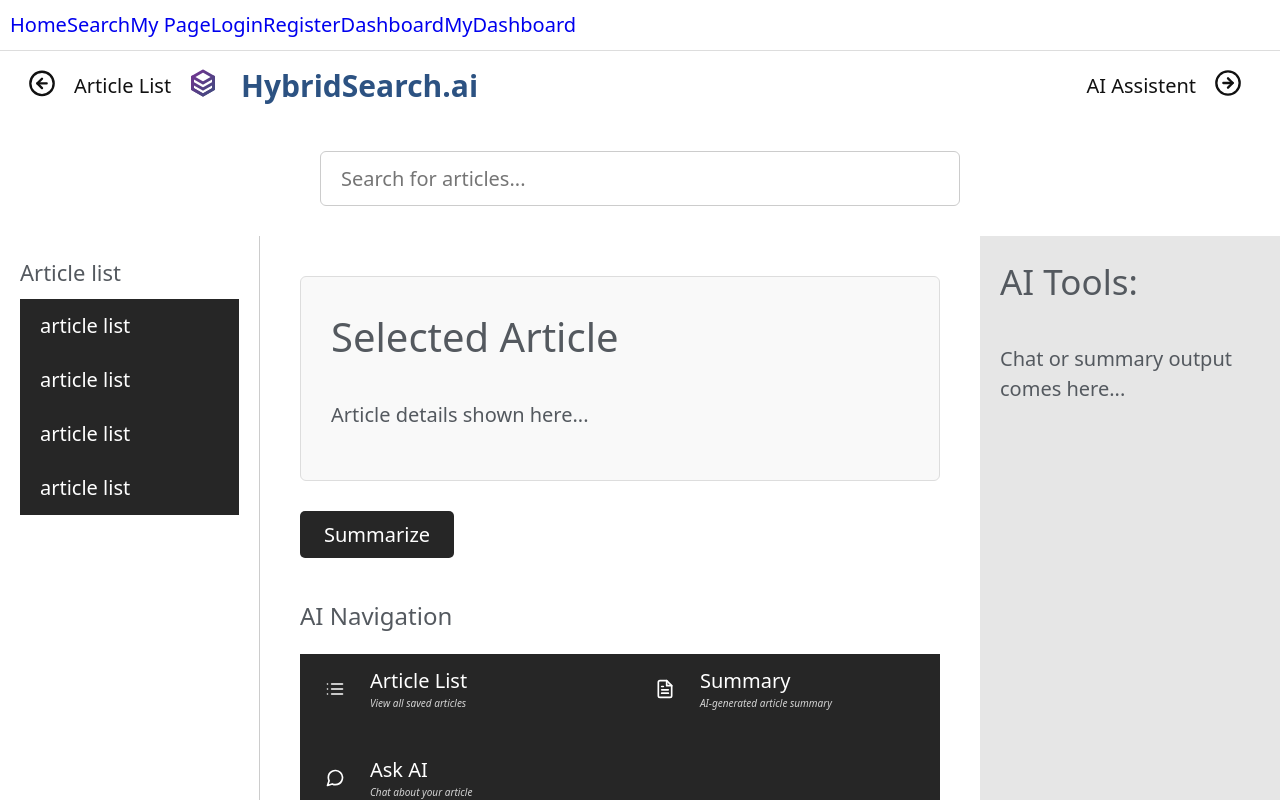
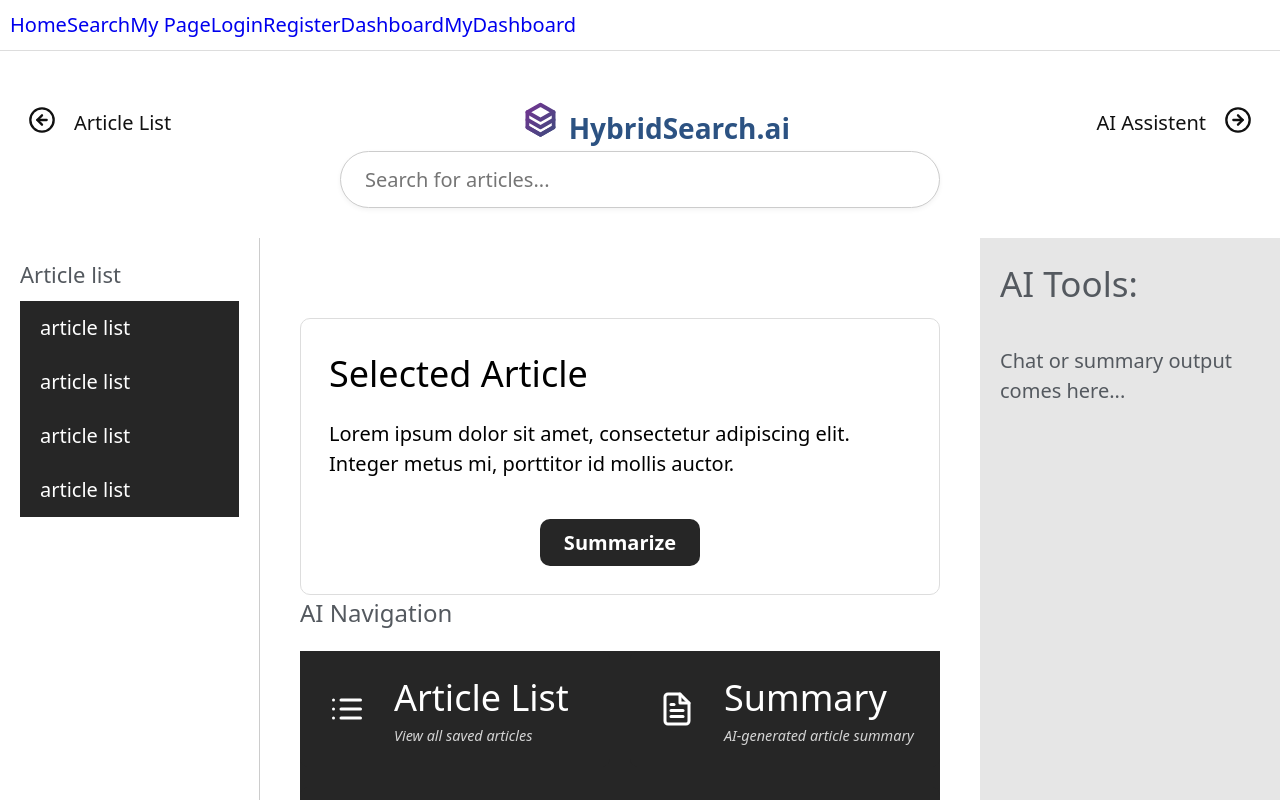
Before and after one commit to Hussein-Ali-Shamarti/Bachelor-SearchMotor, a React (Create React App) app in the folder frontend/: page /mydashboard in a window 1280 px wide. Shown: the top 800 px of the page. Built offline with nearby package versions, Linux system fonts and the light colour scheme.

Commit message:
feat(dashboard): desktop view – selected article vises med summarize-knapp, AI summary kan åpnes/lukkes, sort tekst og knappestil oppdatert

```diff
--- a/frontend/src/assets/styles/HeaderDashboard.css
+++ b/frontend/src/assets/styles/HeaderDashboard.css
@@ -1,5 +1,5 @@
 /* Hele headeren */
-.site-header {
+.dashboard-header {
     width: 100%;
     padding: 10px 20px;
     background-color: white;
@@ -8,13 +8,13 @@
   }
 
   /* Flex container for pil og logo */
-  .header-content {
+  .dashboard-header-content {
     display: flex;
     align-items: center;
   }
 
   /* Container for kun PIL */
-  .sidebar-toggle-container {
+  .dashboard-sidebar-toggle-container {
     display: flex;
     align-items: center;
     justify-content: center;
@@ -22,7 +22,7 @@
   }
 
   /* PIL-knapp */
-  .sidebar-toggle-button {
+  .dashboard-sidebar-toggle-button {
     background: none;
     border: none;
     cursor: pointer;
@@ -33,28 +33,29 @@
   }
 
   /* PIL-rotasjon */
-  .sidebar-toggle-button.rotated {
+  .dashboard-sidebar-toggle-button.rotated {
     transform: rotate(180deg);
   }
 
   /* Container for LOGO */
-  .logo-container {
+  .dashboard-logo-container {
     display: flex;
     align-items: center;
-    margin-left: 5px; /* Liten ekstra dytt fra venstre */
+    justify-content: center;
+    flex-grow: 1; /* Får logoen til å ta opp tilgjengelig plass */
   }
 
-  .logo-container a {
+  .dashboard-logo-container a {
     display: flex;
     align-items: center;
+    gap: 0.1rem; /* mindre mellomrom mellom logo og tekst */
   }
 
-  .logo-container img {
-    height: 36px;
+  .dashboard-logo-container img {
+    height: 45px;
   }
 
-  .logo-container h1 {
-    margin-left: 10px;
+  .dashboard-logo-container h1 {
     font-size: 1.5rem;
     color: #2c5282;
   }
--- a/frontend/src/assets/styles/HeaderMyDashboard.css
+++ b/frontend/src/assets/styles/HeaderMyDashboard.css
@@ -1,118 +1,86 @@
-/* Hovedheader */
+/* ---------- HEADER STRUKTUR ---------- */
 .site-header {
-  position: relative;
-  height: 70px;
-  padding: 0 1rem;
-  display: flex;
-  align-items: center;
-}
-
-/* Inside layout: 3 kolonner */
-.site-header .inside {
   display: grid;
   grid-template-columns: auto 1fr auto;
   align-items: center;
+  height: 70px;
+  padding: 0 1rem;
+  background-color: #fff;
   width: 100%;
 }
 
-/* Venstre knapp og tekst (pil) */
-.sidebar-back-button {
-  display: flex;
-  align-items: center;
-  gap: 0.5rem;
-  justify-content: flex-start;
-}
-
-/* Midten: sentrert logo */
+/* ---------- MIDTEN: LOGO ---------- */
 .wrapper {
   display: flex;
   justify-content: center;
+  align-items: center;
+  height: 100%;
+  padding: 1rem;
+  margin: 1rem;
 }
 
 .logo-container {
   display: flex;
   align-items: center;
-  gap: 0.5rem;
+  gap: 0.3rem; /* mindre mellomrom mellom bilde og tekst */
   flex-direction: row;
+  padding-top: 0.5rem;
 }
 
-
-/* Høyre AI-knapp */
-.sidebar-switcher-ai {
-  display: flex;
-  align-items: center;
-  gap: 0.5rem;
-  justify-content: flex-end;
-  height: 100%;
-  padding-right: 0.5rem;
+.logo-container img {
+  height: 45px;
 }
 
+.logo-container h1 {
+  font-size: 1.4rem;
+  color: #2c5282;
+  margin: 0;
+}
 
-/* VENSTRE: Pil og tekst (Article List) */
+/* ---------- VENSTRE: PIL OG TEKST ---------- */
 .sidebar-back-button {
   display: flex;
   align-items: center;
   gap: 0.5rem;
-  color: #111; /* Svart tekst og ikon */
+  color: #111;
 }
 
 .sidebar-back-button button {
   background: none;
   border: none;
   font-size: 1.7rem;
-  color: #111; /* Svart ikon */
+  color: #111;
   cursor: pointer;
   padding: 0.4rem;
   transition: color 0.3s ease, transform 0.2s ease;
 }
 
-/* HØYRE: AI-assistent knapp og tekst */
+.sidebar-back-button button:hover {
+  color: #444;
+  transform: scale(1.1);
+}
+
+/* ---------- HØYRE: AI-KNAPP ---------- */
 .sidebar-switcher-ai {
   display: flex;
   align-items: center;
   gap: 0.5rem;
-  color: #111; /* Svart tekst og ikon */
+  color: #111;
   height: 100%;
-  padding-right: 0.5rem;
+  justify-content: flex-end;
 }
 
 .sidebar-switcher-ai button {
   background: none;
   border: none;
   font-size: 1.7rem;
-  color: #111; /* Svart ikon */
+  color: #111;
   cursor: pointer;
   padding: 0.4rem;
   transition: color 0.3s ease, transform 0.2s ease;
 }
 
-.sidebar-back-button button:hover,
 .sidebar-switcher-ai button:hover {
-  color: #444; /* Mørk grå hover-effekt */
+  color: #444;
   transform: scale(1.1);
 }
-
-
-.site-header {
-  position: relative;
-  display: flex;
-  align-items: center;
-  justify-content: center; /* ← midtstill midtinholdet */
-  height: 70px;
-}
-
-/* Slik at venstre og høyre seksjoner ikke påvirker midten */
-.sidebar-back-button,
-.sidebar-switcher-ai {
-  position: absolute;
-  top: 50%;
-  transform: translateY(-50%);
-}
-
-.sidebar-back-button {
-  left: 1rem;
-}
-
-.sidebar-switcher-ai {
-  right: 1rem;
-}
--- a/frontend/src/assets/styles/MyDashboard.css
+++ b/frontend/src/assets/styles/MyDashboard.css
@@ -3,16 +3,26 @@
 --------------------------------------------------------------*/
 
 .search-bar-wrapper {
-  text-align: center;
-  margin: 1.5rem auto;
+  display: flex;
+  justify-content: center;
+  margin: 1.5rem 0;
+  padding: 0 1rem;
 }
 
 .search-input {
-  width: 50%;
-  padding: 0.75rem 1rem;
+  width: 100%;
+  max-width: 600px;
+  padding: 0.8rem 1.2rem;
   font-size: 1rem;
-  border-radius: 6px;
+  border-radius: 2rem;
   border: 1px solid #ccc;
+  box-shadow: 0 2px 5px rgba(0, 0, 0, 0.05);
+  transition: box-shadow 0.2s ease;
+}
+
+.search-input:focus {
+  outline: none;
+  box-shadow: 0 2px 8px rgba(0, 0, 0, 0.15);
 }
 
 /* -------------------------------------------------------------
@@ -59,38 +69,72 @@
 }
 
 /* -------------------------------------------------------------
-  HOVEDOMRÅDE – SELECTED ARTICLE & KNAPPER
+  HOVEDOMRÅDE – SELECTED ARTICLE OG SUMMARY
 --------------------------------------------------------------*/
 
 .main-area {
   padding: 2rem;
 }
 
-.selected-article {
-  background: #f9f9f9;
-  border: 1px solid #ddd;
-  padding: 1.5rem;
-  border-radius: 6px;
-  margin-bottom: 1.5rem;
+.dashboard-cards {
+  display: flex;
+  flex-wrap: wrap;
+  gap: 2rem;
+  margin-top: 2rem;
 }
 
-.summary-action {
-  margin-bottom: 2rem;
+.selected-article-card,
+.summary-article-card {
+  background: white;
+  border: 1px solid #ddd;
+  border-radius: 0.5rem;
+  padding: 1.4rem;
+  color: black;
+  box-shadow: none;
+}
+
+.card-content h2 {
+  margin-top: 0;
+  margin-bottom: 0.5em;
+  font-weight: normal;
+  color: black;
+  font-size: 1.8em;
+}
+
+.card-content p {
+  font-size: 1rem;
+  color: black;
+}
+
+.button-wrapper {
+  display: flex;
+  justify-content: center;
+  margin-top: 2rem;
 }
 
 .summarize-button {
-  background: hsl(0, 0%, 15%);
+  padding: 0.6em 1.2em;
+  border: none;
+  border-radius: 0.5rem;
+  background-color: hsl(0, 0%, 15%);
   color: white;
-  border: none;
-  border-radius: 5px;
-  padding: 0.6rem 1.2rem;
   font-size: 1rem;
   cursor: pointer;
-  transition: background 0.2s ease;
+  font-weight: 600;
+  transition: background 0.3s ease;
 }
 
 .summarize-button:hover {
-  background: hsl(0, 0%, 25%);
+  background-color: hsl(0, 0%, 25%);
+}
+
+/* Tilpass bredde basert på visning */
+.full-width {
+  flex: 1 1 100%;
+}
+
+.half-width {
+  flex: 1 1 48%;
 }
 
 /* -------------------------------------------------------------
@@ -125,5 +169,52 @@
   gap: 1rem;
   align-items: center;
   background: hsl(0, 0%, 15%);
+  padding: 1rem;
+  border-radius: 8px;
+  color: white;
+  text-decoration: none;
+  transition: background 0.2s ease;
+}
 
+.advanced-nav li a:hover {
+  background: hsl(0, 0%, 25%);
 }
+
+.advanced-nav .icon {
+  font-size: 1.8rem;
+  flex: 0 0 1.5em;
+}
+
+.advanced-nav .button-text {
+  font-size: 1.8em;
+}
+
+.advanced-nav .button-text span {
+  display: block;
+  font-size: 40%;
+  font-weight: lighter;
+  font-style: italic;
+}
+
+/* -------------------------------------------------------------
+  LUKKEKNAPP FOR SUMMARY-KORT
+--------------------------------------------------------------*/
+
+.close-summary {
+  position: absolute;
+  top: 10px;
+  right: 14px;
+  background: none;
+  border: none;
+  font-size: 1.5rem;
+  color: #888;
+  cursor: pointer;
+}
+
+.close-summary:hover {
+  color: #000;
+}
+
+.summary-article-card {
+  position: relative;
+}
--- a/frontend/src/pages/MyDashboard.jsx
+++ b/frontend/src/pages/MyDashboard.jsx
@@ -5,6 +5,7 @@
 
 function MyDashboard() {
   const [selectedArticle, setSelectedArticle] = useState(null);
+  const [showSummary, setShowSummary] = useState(false);
 
   useEffect(() => {
     const leftButton = document.querySelector(".sidebar-left-toggle");
@@ -28,16 +29,14 @@
   }, []);
 
   const handleSummarize = () => {
-    console.log("Summarizing article...");
-    // implementer faktisk AI-kall her senere
+    setShowSummary(true);
   };
 
   return (
     <div className="outer-wrap">
-      {/* Logo/Header */}
       <HeaderMyDashboard />
 
-      {/* Søkefelt */}
+      <div className="inside">
         <div className="search-bar-wrapper">
           <input
             type="text"
@@ -45,9 +44,9 @@
             className="search-input"
           />
         </div>
+      </div>
 
       <div className="dashboard">
-        {/* Venstre side - artikkelliste */}
         <aside className="nav-sidebar">
           <div className="nav-squish-container">
             <h3>Article list</h3>
@@ -62,22 +61,33 @@
           </div>
         </aside>
 
-        {/* Midten - Hovedinnhold */}
         <main className="main-area">
-          {/* Valgt artikkel */}
-          <section className="selected-article">
+          <section className="dashboard-cards">
+            <div className={`selected-article-card ${showSummary ? "half-width" : "full-width"}`}>
+              <div className="card-content">
                 <h2>Selected Article</h2>
-            <p>Article details shown here...</p>
-          </section>
-
-          {/* Summarize-knapp */}
-          <div className="summary-action">
+                <p>Lorem ipsum dolor sit amet, consectetur adipiscing elit. Integer metus mi, porttitor id mollis auctor.</p>
+                <div className="button-wrapper">
                   <button className="summarize-button" onClick={handleSummarize}>
                     Summarize
                   </button>
                 </div>
+              </div>
+            </div>
 
-          {/* AI-navigasjonsknapper */}
+            {showSummary && (
+  <div className="summary-article-card half-width">
+    <button className="close-summary" onClick={() => setShowSummary(false)}>
+      &times;
+    </button>
+    <div className="card-content">
+      <h2>AI Summary</h2>
+      <p>Fusce pulvinar, arcu id venenatis lacinia, nisi elit posuere nunc, id blandit tellus quam vel augue.</p>
+    </div>
+  </div>
+)}
+          </section>
+
           <section className="menu-section">
             <h2 className="menu-heading">AI Navigation</h2>
             <nav id="advanced-nav" className="advanced-nav menu" role="navigation">
@@ -116,7 +126,6 @@
           </section>
         </main>
 
-        {/* Høyre side - AI chat */}
         <aside className="ai-sidebar">
           <div className="ai-squish-container">
             <h3>AI Tools:</h3>
@@ -132,7 +141,4 @@
   );
 }
 
-
-
-
 export default MyDashboard;
```
Lines whose indentation alone changed are shown as unchanged.
